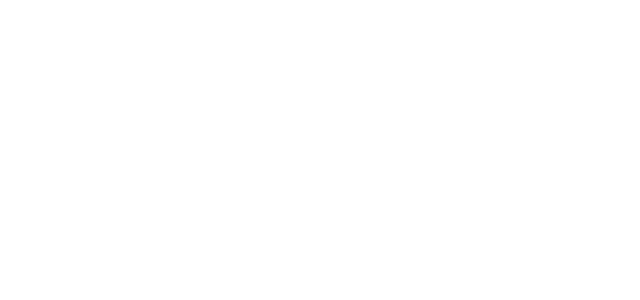
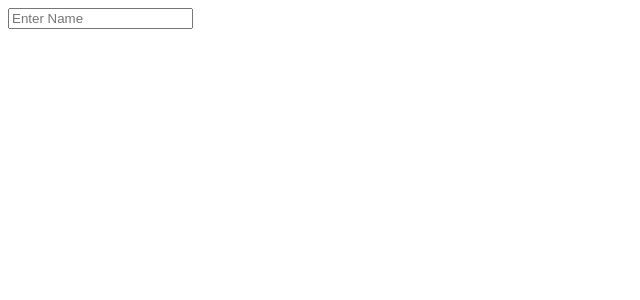
Before and after one commit to acciojob/personal-greeting-ray-sarthak, a React app: page / in a window 1280 px wide. Shown: the top 300 px of the page, without its empty margins (0-640 px from the left). Built offline with nearby package versions, Linux system fonts and the light colour scheme.

Commit message:
new commit

```diff
--- a/src/components/App.js
+++ b/src/components/App.js
@@ -1,11 +1,20 @@
 
 import React from "react";
 import './../styles/App.css';
+import {useState} from "react"
 
 const App = () => {
+  const [name,setName]=useState("");
+  function handleInput(e){
+    setName(e.target.value);
+  }
   return (
     <div>
         {/* Do not remove the main div */}
+
+        <input type="text" placeholder="Enter Name" onChange={handleInput}></input>
+        <h1>{name}</h1>
+
     </div>
   )
 }
```
Also changed, not shown: 1 other file (tests, documents, lock files or other folders).
